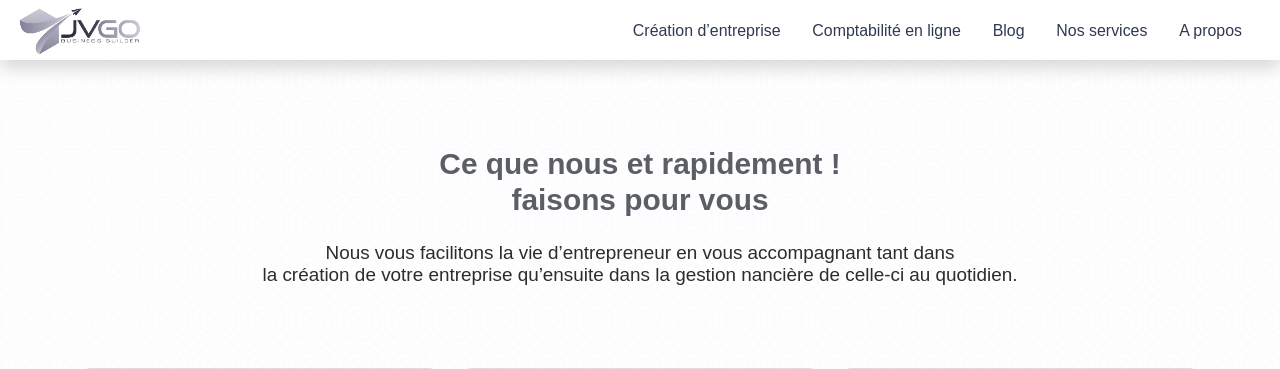
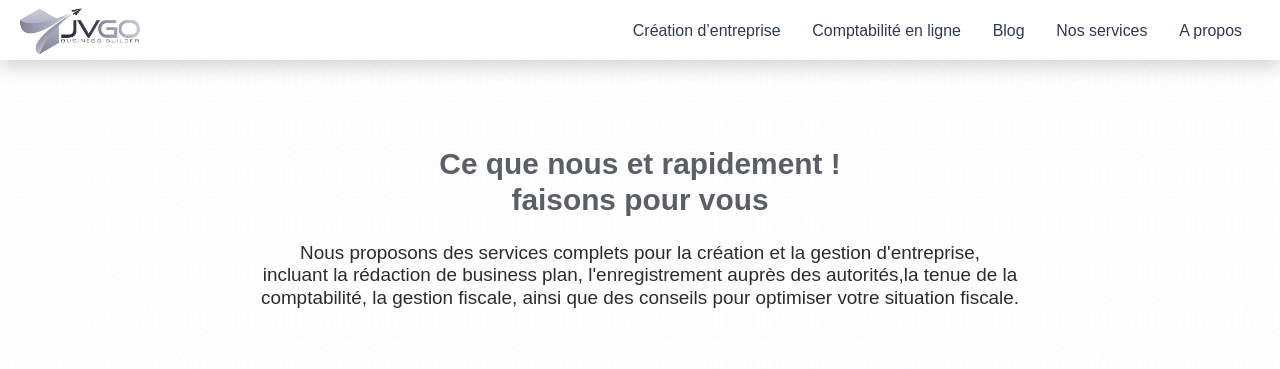
Before and after one commit to alexis90210/jvgo-business-builder, a Symfony app: template templates/services/index.html.twig in a window 1280 px wide. Shown: the part 39-408 px from the top of the page. Run offline with Twig, Linux system fonts and the light colour scheme; the template is opened without the code that fills it, so the values that code supplies are empty; some libraries are stand-ins or nearby versions; some web fonts are replaced.

Commit message:
fix services

```diff
--- a/templates/services/index.html.twig
+++ b/templates/services/index.html.twig
@@ -19,9 +19,7 @@
 						<br/>
 					</h1>
 					<h2 class="size-7 fw-2 my-4 opacity-3">
-						Nous vous facilitons la vie d’entrepreneur en vous accompagnant
-tant dans <br> la création de votre entreprise qu’ensuite dans la gestion nancière de celle-ci au
-quotidien.
+						Nous proposons des services complets pour la création et la gestion d'entreprise, <br> incluant la rédaction de business plan, l'enregistrement auprès des autorités,la tenue de la<br>  comptabilité, la gestion fiscale, ainsi que des conseils pour optimiser votre situation fiscale.
 					</h2>
 				</div>
 			</div>
```
